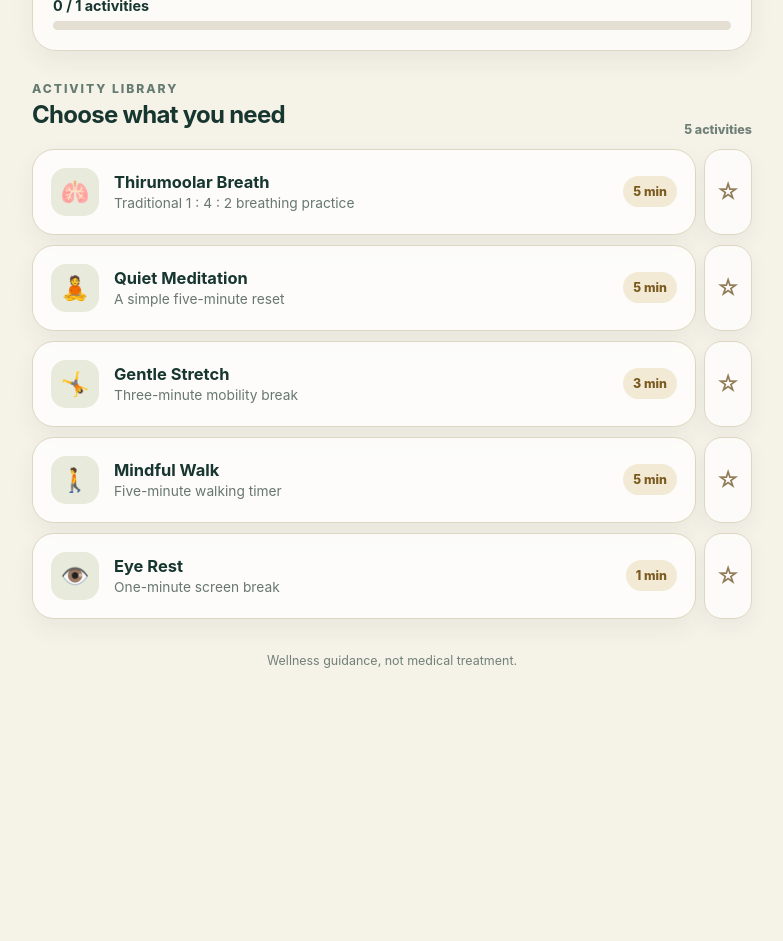
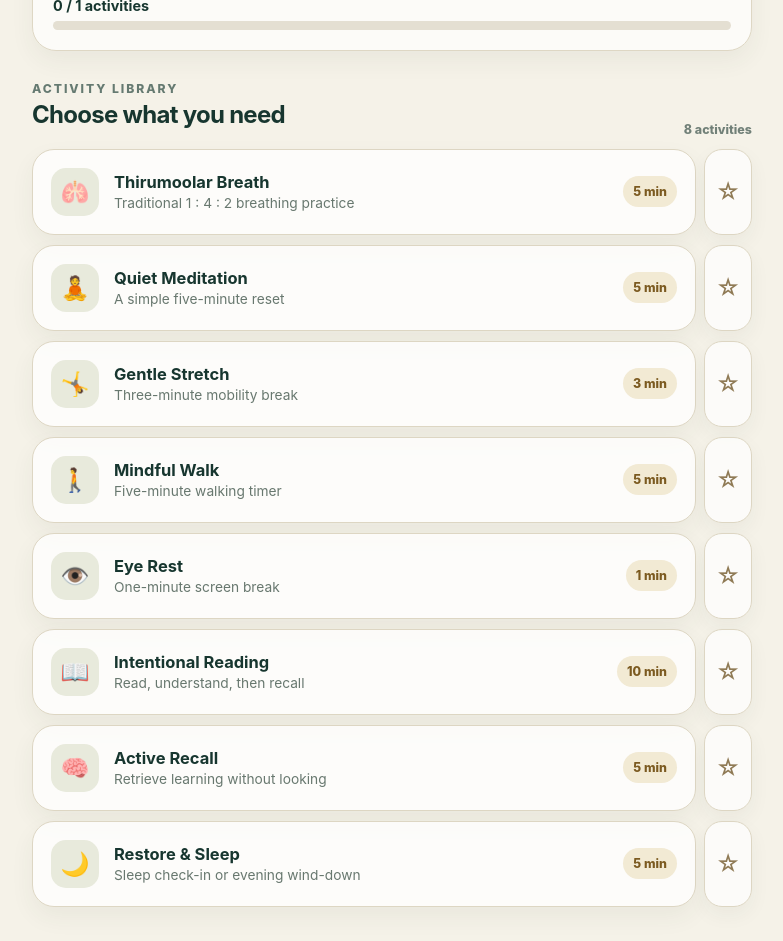
Before and after one commit to ananthaprakashb/sharecapsule-health, a React (Vite) app: page / in a window 1280 px wide. Shown: the part 960-1901 px from the top of the page, without its empty margins (248-1031 px from the left). Before the commit the page ends 1746 px from the top, so only its background shows below. Built offline with nearby package versions, Linux system fonts and the light colour scheme.

Commit message:
feat: add learn and restore activities

```diff
--- a/src/activities/library.ts
+++ b/src/activities/library.ts
@@ -6,8 +6,11 @@ export const stretchActivity: HealthActivity = { id: 'gentle-stretch', slug: 'st
 export const walkActivity: HealthActivity = { id: 'mindful-walk', slug: 'walk', title: 'Mindful Walk', subtitle: 'Five-minute walking timer', category: 'movement', durationMinutes: 5, icon: '🚶', description: 'A lightweight walking timer that keeps the screen simple while you move at a comfortable pace.', safetyNote: 'Walk somewhere safe and pay attention to your surroundings. Stop if you feel unwell or unsteady.', steps: [{ id: 'start', label: 'Settle in', seconds: 60, instruction: 'Begin at an easy pace and notice the rhythm of your steps.' }, { id: 'walk', label: 'Keep moving', seconds: 180, instruction: 'Continue at a comfortable pace while staying aware of your surroundings.' }, { id: 'finish', label: 'Ease down', seconds: 60, instruction: 'Slow the pace slightly and finish the walk comfortably.' }] }
 export const eyeRestActivity: HealthActivity = { id: 'eye-rest', slug: 'eye-rest', title: 'Eye Rest', subtitle: 'One-minute screen break', category: 'wellness', durationMinutes: 1, icon: '👁️', description: 'A short pause from the screen with simple distance-looking and blinking prompts.', safetyNote: 'This is a comfort break, not treatment for an eye condition. Seek professional care for persistent eye symptoms.', steps: [{ id: 'look-away', label: 'Look away', seconds: 20, instruction: 'Look at a comfortable distant object instead of the screen.' }, { id: 'blink', label: 'Blink naturally', seconds: 20, instruction: 'Keep looking away and blink naturally without squeezing the eyes.' }, { id: 'return', label: 'Return gently', seconds: 20, instruction: 'Relax your gaze, then return to the screen when the timer ends.' }] }
 export const gratitudeActivity: HealthActivity = { id: 'gratitude-thank-someone', slug: 'thank-someone', title: 'Thank Someone', subtitle: 'A short gratitude voice message', category: 'wellness', durationMinutes: 2, icon: '💛', description: 'Think of someone you do not see every day and record a short, specific message of appreciation.', safetyNote: 'Gratitude is a general wellness practice, not medical treatment. Sharing the message is always your choice.', steps: [{ id: 'remember', label: 'Remember', seconds: 30, instruction: 'Think of one specific thing this person did that mattered to you.' }, { id: 'express', label: 'Express', seconds: 60, instruction: 'Record a short thank-you in your own words.' }, { id: 'connect', label: 'Connect', seconds: 30, instruction: 'Share it if you want to, or keep the reflection private.' }] }
+export const readingActivity: HealthActivity = { id: 'intentional-reading', slug: 'reading', title: 'Intentional Reading', subtitle: 'Read, understand, then recall', category: 'mind', durationMinutes: 10, icon: '📖', description: 'A focused reading block that ends by identifying one idea worth remembering.', steps: [{ id: 'read', label: 'Read', seconds: 600, instruction: 'Read for understanding and notice what seems worth remembering.' }] }
+export const activeRecallActivity: HealthActivity = { id: 'active-recall', slug: 'active-recall', title: 'Active Recall', subtitle: 'Retrieve learning without looking', category: 'mind', durationMinutes: 5, icon: '🧠', description: 'Close the source, explain what you remember, then check the gaps and keep one key idea.', steps: [{ id: 'recall', label: 'Recall', seconds: 180, instruction: 'Without looking, explain what you remember.' }, { id: 'review', label: 'Review', seconds: 120, instruction: 'Check the source and notice what you missed.' }] }
+export const restoreActivity: HealthActivity = { id: 'restore-sleep', slug: 'restore', title: 'Restore & Sleep', subtitle: 'Sleep check-in or evening wind-down', category: 'sleep', durationMinutes: 5, icon: '🌙', description: 'A gentle sleep self-check or evening preparation ritual focused on noticing patterns rather than scoring sleep.', safetyNote: 'This is general wellness guidance, not diagnosis or treatment for a sleep disorder.', steps: [{ id: 'notice', label: 'Notice', seconds: 60, instruction: 'Notice how rested you feel or what would make the evening gentler.' }, { id: 'prepare', label: 'Prepare', seconds: 240, instruction: 'Choose a few realistic actions that support rest.' }] }
 
-export const coreActivities: HealthActivity[] = [thirumoolarBreath, meditationActivity, stretchActivity, walkActivity, eyeRestActivity, gratitudeActivity]
+export const coreActivities: HealthActivity[] = [thirumoolarBreath, meditationActivity, stretchActivity, walkActivity, eyeRestActivity, readingActivity, activeRecallActivity, restoreActivity, gratitudeActivity]
 export const timedActivities: HealthActivity[] = [meditationActivity, stretchActivity, walkActivity, eyeRestActivity]
 export function getActivityBySlug(slug: string) { return coreActivities.find((activity) => activity.slug === slug) }
 export function getActivityById(id: string) { return coreActivities.find((activity) => activity.id === id) }
```
